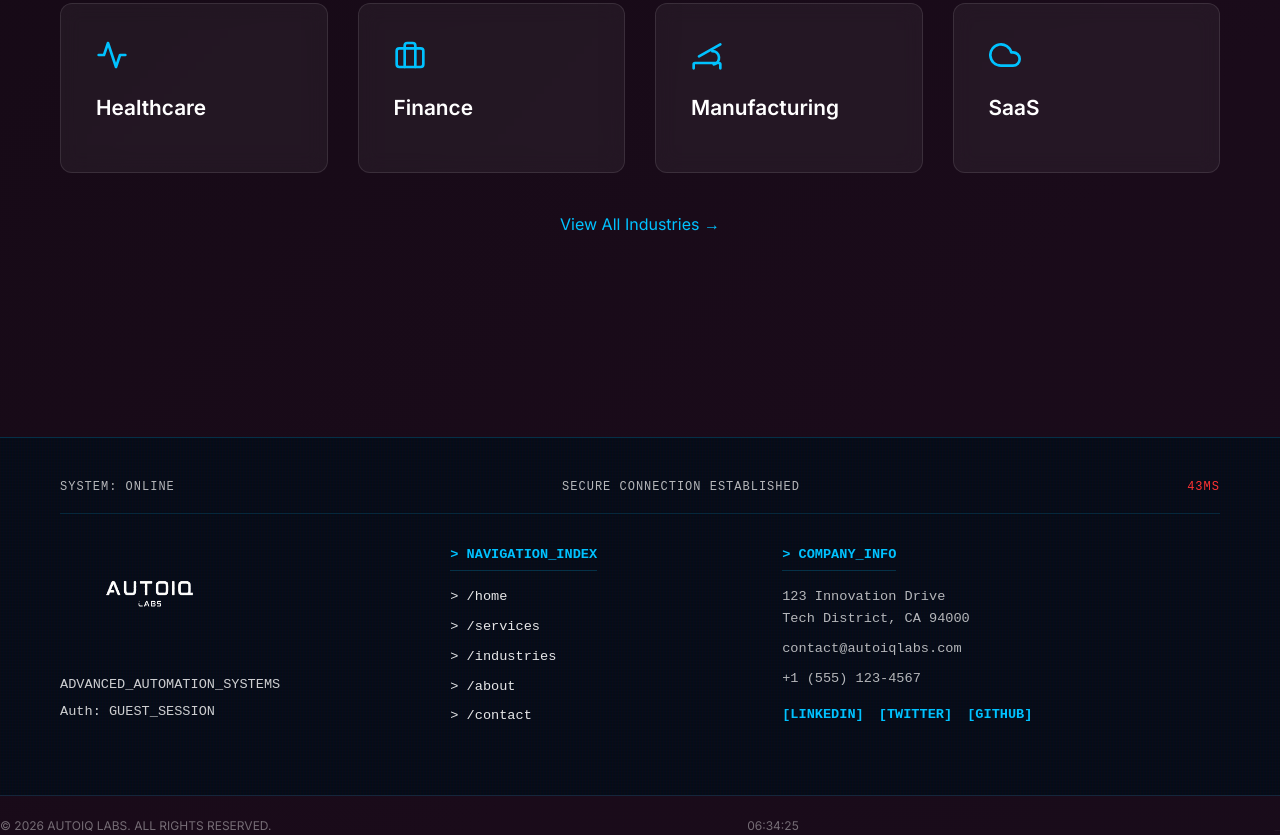
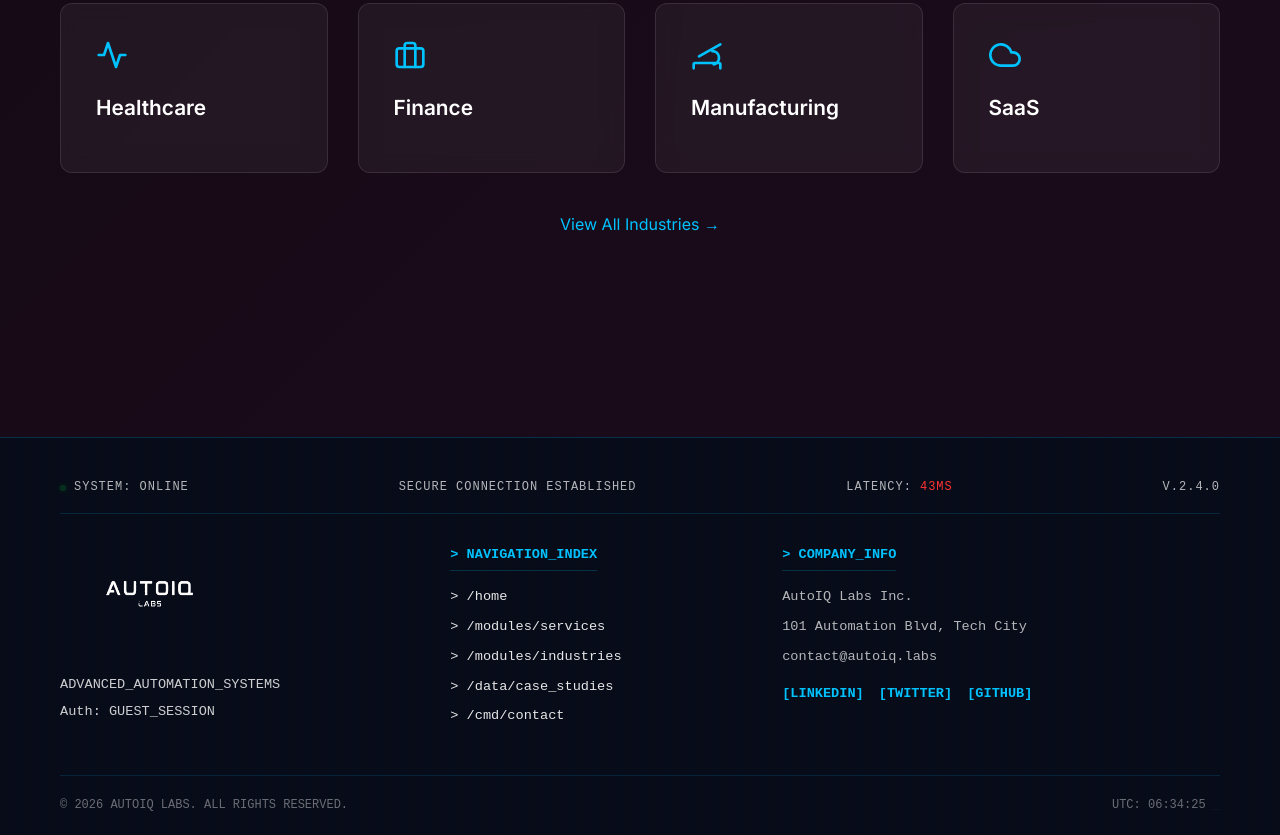
Before and after one commit to SureshVadla0807/autoiq-labs, a plain HTML site: page industries/ecommerce.html in a window 1280 px wide. Shown: the part 4411-5246 px from the top of the page. Drawn offline with nearby package versions, Linux system fonts and the light colour scheme; animation ran at ten frames a second.

Commit message:
Standardize industry page footers to match index.html

```diff
--- a/industries/ecommerce.html
+++ b/industries/ecommerce.html
@@ -325,13 +325,14 @@
         </div>
     </section>
 
-    <footer>
-        <div class="terminal-footer">
+    <footer class="terminal-footer">
         <div class="sys-status-bar">
-                <span>SYSTEM: ONLINE</span>
-                <span>SECURE CONNECTION ESTABLISHED</span>
-                <span id="sys-latency" style="color: #00ff41;">LATENCY: 12ms</span>
+            <span class="status-item"><span class="led green"></span>SYSTEM: ONLINE</span>
+            <span class="status-item">SECURE CONNECTION ESTABLISHED</span>
+            <span class="status-item">LATENCY: <span id="sys-latency">12ms</span></span>
+            <span class="status-item right">V.2.4.0</span>
         </div>
+
         <div class="sys-grid">
             <div class="sys-col sys-identity">
                 <img src="../images/autoiq-logo-white.png" alt="AutoIQ Labs"
@@ -339,20 +340,22 @@
                 <p class="sys-desc">ADVANCED_AUTOMATION_SYSTEMS</p>
                 <p class="sys-desc">Auth: GUEST_SESSION</p>
             </div>
+
             <div class="sys-col sys-nav">
                 <div class="sys-header">> NAVIGATION_INDEX</div>
                 <a href="../index.html" class="sys-link">> /home</a>
-                    <a href="../index.html#services" class="sys-link">> /services</a>
-                    <a href="../index.html#industries" class="sys-link">> /industries</a>
-                    <a href="../about.html" class="sys-link">> /about</a>
-                    <a href="../contact.html" class="sys-link">> /contact</a>
+                <a href="../index.html#services" class="sys-link">> /modules/services</a>
+                <a href="../index.html#industries" class="sys-link">> /modules/industries</a>
+                <a href="../index.html#case-study" class="sys-link">> /data/case_studies</a>
+                <a href="../contact.html" class="sys-link">> /cmd/contact</a>
             </div>
+
             <div class="sys-col sys-data">
                 <div class="sys-header">> COMPANY_INFO</div>
                 <div class="sys-contact">
-                        <p>123 Innovation Drive<br>Tech District, CA 94000</p>
-                        <p>contact@autoiqlabs.com</p>
-                        <p>+1 (555) 123-4567</p>
+                    <p>AutoIQ Labs Inc.</p>
+                    <p>101 Automation Blvd, Tech City</p>
+                    <p>contact@autoiq.labs</p>
                     <div class="sys-socials">
                         <a href="#">[LINKEDIN]</a>
                         <a href="#">[TWITTER]</a>
@@ -361,12 +364,10 @@
                 </div>
             </div>
         </div>
-        </div>
+
         <div class="sys-bottom">
             <span>© 2026 AUTOIQ LABS. ALL RIGHTS RESERVED.</span>
-            <span id="utc-time">2026-02-14 12:00:00</span>
-            <span class="blink">_</span>
-        </div>
+            <span class="sys-time">UTC: <span id="utc-time">00:00:00</span> <span class="blink">_</span></span>
         </div>
     </footer>
 
```
Also changed, not shown: industries/finance.html (+17 -16 lines), industries/healthcare.html (+17 -16 lines), industries/manufacturing.html (+17 -16 lines), industries/saas.html (+17 -16 lines). Lines whose indentation alone changed are shown as unchanged.
